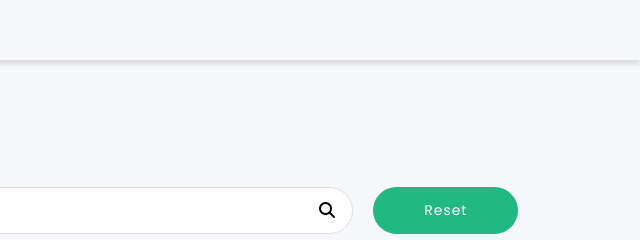
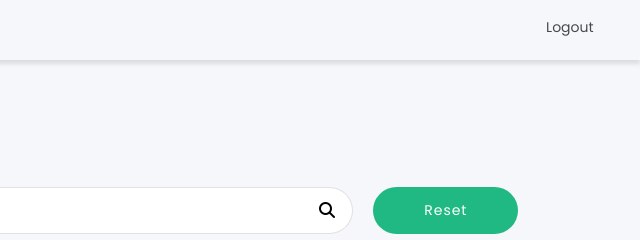
Before and after one commit to infiniteBRUTAL/Kafene-assessment, a plain HTML site: page Pages/Users/users.html in a window 1280 px wide. Shown: the full height of the page, 640-1280 px from the left. Drawn offline with nearby package versions, Linux system fonts and the light colour scheme; no server answers.

Commit message:
Update users.html

```diff
--- a/Pages/Users/users.html
+++ b/Pages/Users/users.html
@@ -26,7 +26,7 @@
         </nav>
     </div>
     <div id="right-menu-items">
-        <a class="menu-items loggedOut">Logout</a>
+        <a href="#" class="menu-items loggedIn">Logout</a>
     </div>
 </header>
 
```
